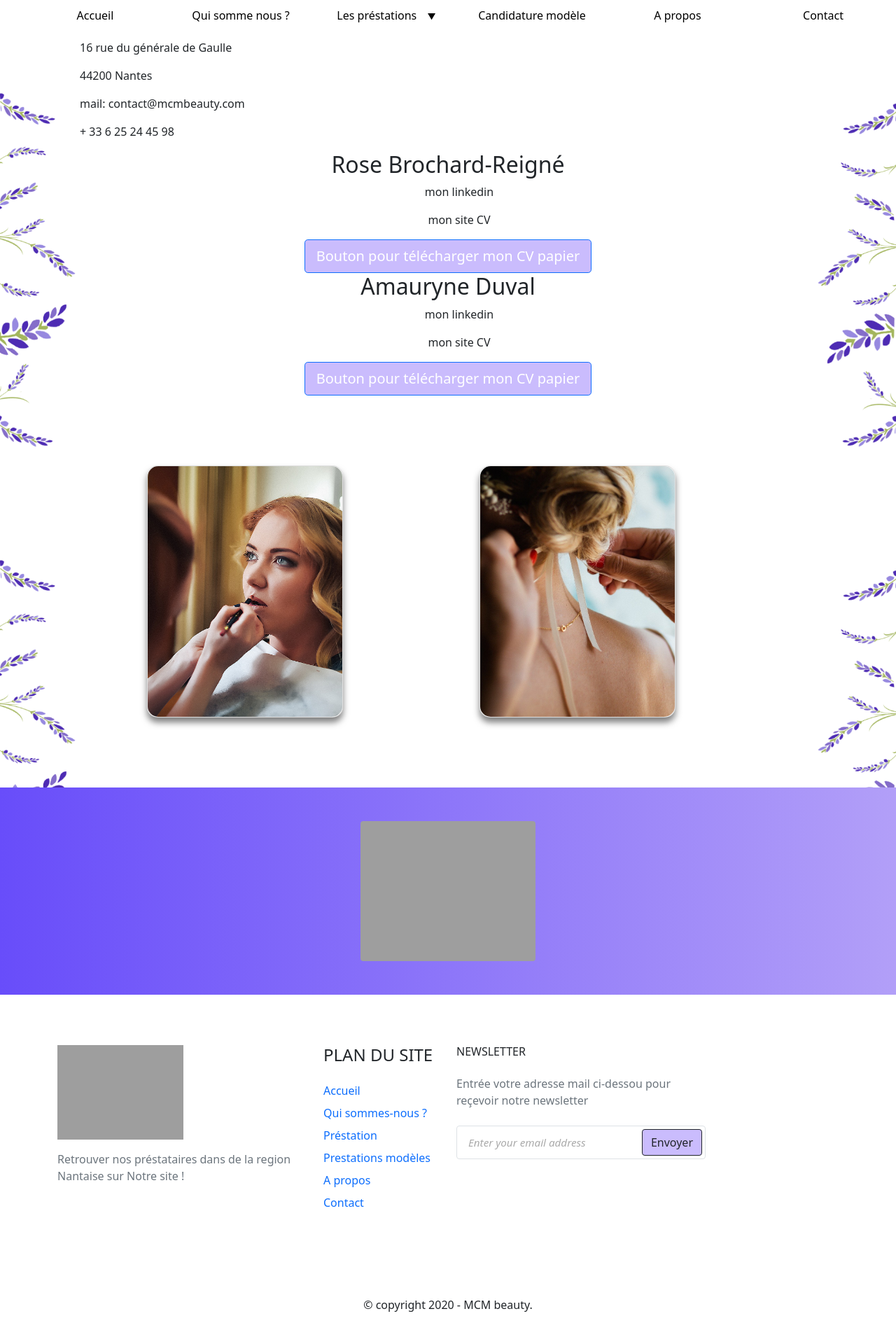
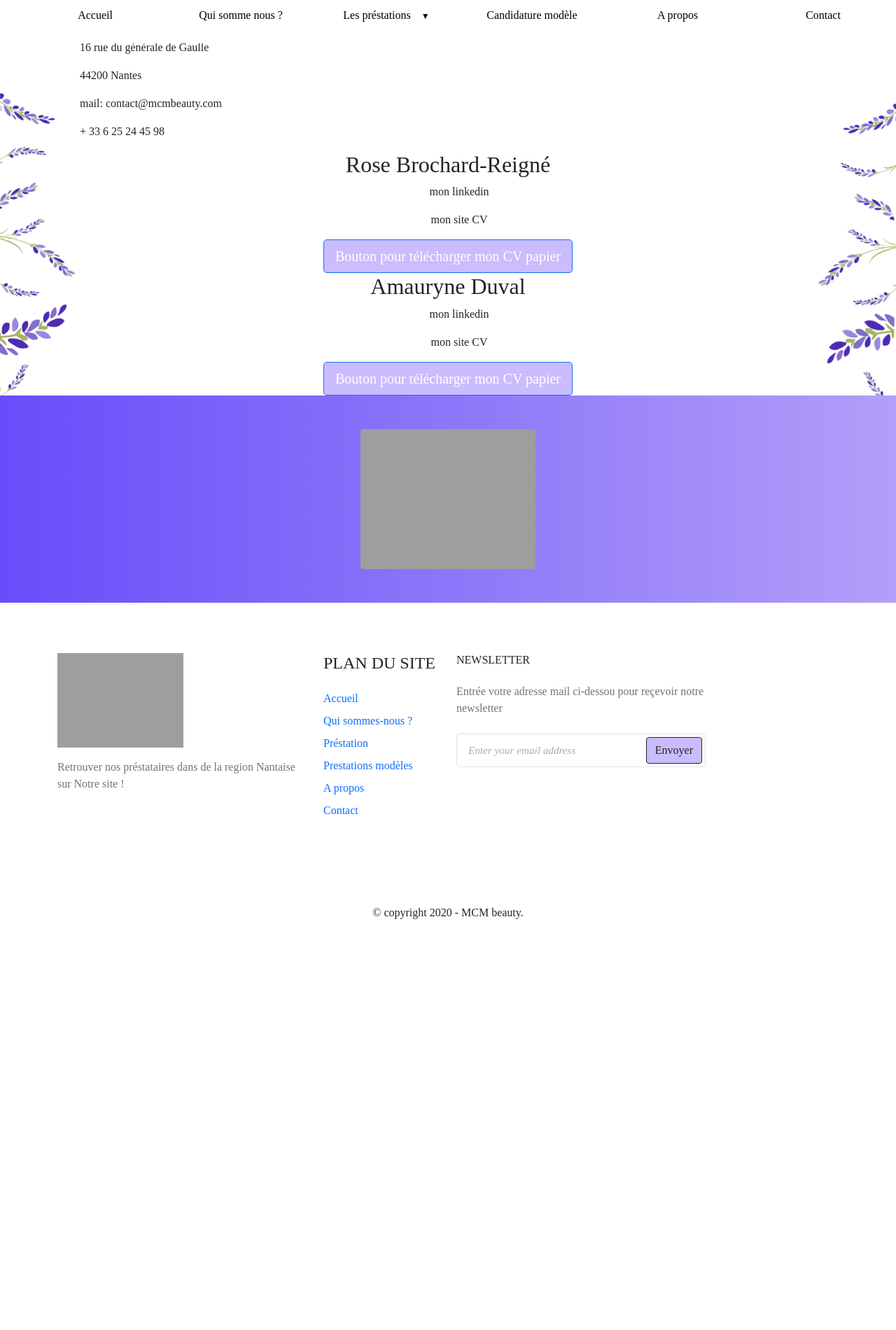
Before and after one commit to rose-br/mspr-wis1, a PHP site: page /contact.php in a window 1280 px wide. Shown: the whole page at 70% size. After the commit the page ends 1313 px from the top, so only its background shows below. Run offline with PHP 8.4, Linux system fonts and the light colour scheme; grey boxes are pictures that could not be loaded.

Commit message:
level up 14

```diff
--- a/apropos.php
+++ b/apropos.php
@@ -6,7 +6,8 @@
         <section id="home-hero" style="background-image: url(assets/images/tache-violet2.png)" >
             <div class="container">
 
-                <h1 class="display-3">Bonjour à tous ! </h1>
+                <h1 class="display-3">A propos ! </h1>
+                <br>
                 <p class="lead">Notre entreprise a pour objectif de référencer les professionnels et prestataires de maquillage,coiffure et manucure.
                     Le but de notre entreprise est d'augmenter la visibilité de ses indépendants en exposant leurs modèles photos dans les milieux qu’ils pratiquent.
                     Elle permettra aussi de faciliter l’entrée dans la vie active de ce milieu pour les apprenties encore en formation qui souhaite déjà commencer à exercer et
--- a/coiffure.php
+++ b/coiffure.php
@@ -1,4 +1,5 @@
 <?php require_once 'template-parts/header.php' ?>
+    <main id="main">
     <body style="background-image: url(assets/images/back-g.png)">
 
     <section id="home-hero1" style="background-image: url(assets/images/coiffure-home.jpg)">
@@ -114,4 +115,5 @@
         </div>
     </section>
 
+    </main>
 <?php require_once 'template-parts/footer.php'; ?>
--- a/contact.php
+++ b/contact.php
@@ -1,4 +1,5 @@
 <?php require_once 'template-parts/header.php'; ?>
+<main id="main">
 <body style="background-image: url(assets/images/back-g.png)">
 
 
@@ -26,29 +27,7 @@
         <button type="button" class=" btn btn-primary btn-lg "> Bouton pour télécharger mon CV papier</button>
     </div>
 
-<section id="contact">
-    <div class="container">
-        <div class="wrapper">
-            <div class="card">
-                <img src="assets/images/makeup-home.jpg"/>
-                <div class="info">
-                    <h1>Amauryne Duval</h1>
-                    <p>Lorem Ipsum is simply dummy text from the printing and typeseting industry</p>
-                    <button>Télecharger CV</button>
-                </div>
-            </div>
-            <div class="card">
-                <img src="assets/images/coiffure-home.jpg"/>
-                <div class="info">
-                    <h1>Rose Brochard-Reigné</h1>
-                    <p>Lorem Ipsum is simply dummy text from the printing and typeseting industry</p>
-                    <button>Télecharcher CV</button>
-                </div>
-            </div>
-        </div>
-    </div>
-</div>
-</section>
+
 </body>
-
+</main>
 <?php require_once 'template-parts/footer.php'; ?>
--- a/index.php
+++ b/index.php
@@ -5,7 +5,7 @@
     <section id="home-hero" style="background-image: url(assets/images/image-home.jpg)" >
         <div class="container">
 
-            <h1 class="display-3">MCM beauty</h1>
+            <h1 class="display-3">MCM Beauty</h1>
             <p class="lead">Bienvenue à tous sur le site de MCM beauty, il permet de référencer des dizaines d’entreprises sur nantes et les alentours dans les domaines de la Manucure, Coiffure et du Maquillage, d’où notre nom MCM !
                 Vous pourrez tout au long de notre site découvrir de nouveaux artistes, et bien entendu le principe de notre site !</p>
 
--- a/manucure.php
+++ b/manucure.php
@@ -1,5 +1,5 @@
 <?php require_once 'template-parts/header.php' ?>
-
+    <main id="main">
     <body style="background-image: url(assets/images/back-g.png)">
     <section id="home-hero1" style="background-image: url(assets/images/manucure-home.jpg)">
         <div class="container">
@@ -115,4 +115,5 @@
     </section>
     </body>
 
+    </main>
 <?php require_once 'template-parts/footer.php'; ?>
--- a/maquillage.php
+++ b/maquillage.php
@@ -1,5 +1,6 @@
 <?php require_once 'template-parts/header.php' ?>
-    <body style="background-image: url(assets/images/back-g.png)">
+    <main id="main">
+        <body style="background-image: url(assets/images/back-g.png)">
     <section id="home-hero1" style="background-image: url(assets/images/makeup-home.jpg)">
         <div class="container">
 
@@ -114,4 +115,5 @@
         </div>
     </section>
 </body>
+    </main>
 <?php require_once 'template-parts/footer.php'; ?>
--- a/page-form.php
+++ b/page-form.php
@@ -1,4 +1,5 @@
 <?php require_once 'template-parts/header.php'; ?>
+    <main id="main">
     <section id="home-hero" style="background-image: url(assets/images/image-home.jpg)">
 
 
@@ -86,4 +87,5 @@
     </div>
     </form>
     </section>
+    </main>
 <?php require_once 'template-parts/footer.php'; ?>
--- a/prestataire.php
+++ b/prestataire.php
@@ -1,4 +1,5 @@
 <?php require_once 'template-parts/header.php'; ?>
+<main id="main">
 <body style="background-image: url(assets/images/back-g.png)">
 
 <section id="prestataire">
@@ -66,5 +67,5 @@
 
 </section>
 </body>
-
+</main>
 <?php require_once 'template-parts/header.php'; ?>
--- a/src/scss/layout/_main.scss
+++ b/src/scss/layout/_main.scss
@@ -3,8 +3,8 @@
   margin: 0;
   padding: 0;
 }
-body{
- height: 100%;
+#main{
+  font-family: Dialog;
 }
 
 #form{
--- a/src/scss/pages/contact.scss
+++ /dev/null
@@ -1,90 +0,0 @@
-#button{
-  color: #CEC7F2;
-}
-#contact{
-  padding: 100px;
-
-  .wrapper {
-    display: flex;
-    width: 90%;
-    justify-content: space-around;
-  }
-  .card {
-    width: 280px;
-    height: 360px;
-    border-radius: 15px;
-    padding: 1.5rem;
-    background: white;
-    position: relative;
-    display: flex;
-    align-items: flex-end;
-    transition: 0.4s ease-out;
-    box-shadow: 0px 7px 10px rgba(0, 0, 0, 0.5);
-  }
-  .card:hover {
-    transform: translateY(20px);
-  }
-  .card :hover:before {
-    opacity: 1;
-  }
-  .card:hover .info {
-    opacity: 1;
-    transform: translateY(0px);
-  }
-  .card:before {
-    content: "";
-    position: absolute;
-    top: 0;
-    left: 0;
-    display: block;
-    width: 100%;
-    height: 100%;
-    border-radius: 15px;
-    background: rgba(0, 0, 0, 0.6);
-    z-index: 2;
-    transition: 0.5s;
-    opacity: 0;
-  }
-  .card img {
-    width: 100%;
-    height: 100%;
-    -o-object-fit: cover;
-    object-fit: cover;
-    position: absolute;
-    top: 0;
-    left: 0;
-    border-radius: 15px;
-  }
-  .card .info {
-    text-align: center;
-    position: relative;
-    z-index: 3;
-    color: white;
-    opacity: 0;
-    transform: translateY(30px);
-    transition: 0.5s;
-  }
-  .card .info h1 {
-    margin: 0px;
-  }
-  .card .info p {
-    letter-spacing: 1px;
-    font-size: 15px;
-    margin-top: 8px;
-  }
-  .card .info button {
-    padding: 0.6rem;
-    outline: none;
-    border: none;
-    border-radius: 3px;
-    background: white;
-    color: black;
-    font-weight: bold;
-    cursor: pointer;
-    transition: 0.4s ease;
-  }
-  .card .info button:hover {
-    background: #CEC7F2;
-    color: white;
-  }
-}
--- a/src/scss/pages/qui-sommes-nous.scss
+++ b/src/scss/pages/qui-sommes-nous.scss
@@ -1,4 +1,98 @@
-
+.display-3{
+  height: 50%;
+}
 #qsn{
   height: 90%;
 }
+#button{
+  color: #CEC7F2;
+}
+#contact{
+  padding: 100px;
+
+  .wrapper {
+    display: flex;
+    width: 90%;
+    justify-content: space-around;
+  }
+  .card {
+    width: 280px;
+    height: 360px;
+    border-radius: 15px;
+    padding: 1.5rem;
+    background: white;
+    position: relative;
+    display: flex;
+    align-items: flex-end;
+    transition: 0.4s ease-out;
+    box-shadow: 0px 7px 10px rgba(0, 0, 0, 0.5);
+  }
+  .card:hover {
+    transform: translateY(20px);
+  }
+  .card :hover:before {
+    opacity: 1;
+  }
+  .card:hover .info {
+    opacity: 1;
+    transform: translateY(0px);
+  }
+  .card:before {
+    content: "";
+    position: absolute;
+    top: 0;
+    left: 0;
+    display: block;
+    width: 100%;
+    height: 100%;
+    border-radius: 15px;
+    background: rgba(0, 0, 0, 0.6);
+    z-index: 2;
+    transition: 0.5s;
+    opacity: 10%;
+  }
+  .card img {
+    width: 100%;
+    height: 100%;
+    -o-object-fit: cover;
+    object-fit: cover;
+    position: absolute;
+    top: 0;
+    left: 0;
+    border-radius: 15px;
+  }
+  .card .info {
+    text-align: center;
+    position: relative;
+    top: 80px;
+    z-index: 3;
+    color: white;
+    opacity: 0;
+    transform: translateY(30px);
+    transition: 0.5s;
+  }
+  .card .info h1 {
+    margin: 0px;
+  }
+  .card .info p {
+    letter-spacing: 1px;
+    font-size: 15px;
+    margin-top: 8px;
+  }
+  .card .info button {
+    margin-top: 10px;
+    padding: 0.6rem;
+    outline: none;
+    border: none;
+    border-radius: 3px;
+    background: white;
+    color: black;
+    font-weight: bold;
+    cursor: pointer;
+    transition: 0.4s ease;
+  }
+  .card .info button:hover {
+    background: #CEC7F2;
+    color: white;
+  }
+}
--- a/template-parts/footer.php
+++ b/template-parts/footer.php
@@ -1,4 +1,6 @@
 <?php require_once 'head.php'; ?>
+
+<main id="main">
 <section class="fixe d-flex flex-column">
 <!-- For demo purpose -->
 <div class="container-fluid flex-grow-1 flex-shrink-0">
@@ -64,3 +66,4 @@
 <!-- End -->
 
 </section>
+</main>
--- a/template-parts/head.php
+++ b/template-parts/head.php
@@ -5,7 +5,7 @@
     <meta name="viewport"
           content="width=device-width, user-scalable=no, initial-scale=1.0, maximum-scale=1.0, minimum-scale=1.0">
     <meta http-equiv="X-UA-Compatible" content="ie=edge">
-    <title>Amo+Rose=<3</title>
+    <title>MCM Beauty</title>
     <link rel="stylesheet" href="assets/css/app.css">
 
 </head>
--- a/template-parts/header.php
+++ b/template-parts/header.php
@@ -1,4 +1,6 @@
 <?php require_once 'head.php'; ?>
+
+<main id="main">
 <header id="header">
     <nav>
         <ul>
@@ -17,3 +19,4 @@
         </ul>
     </nav>
 </header>
+</main>
```
Also changed, not shown: qui-sommes-nous.php (+26 -4 lines), assets/css/app.css, assets/images/photodep.jpg (added).
